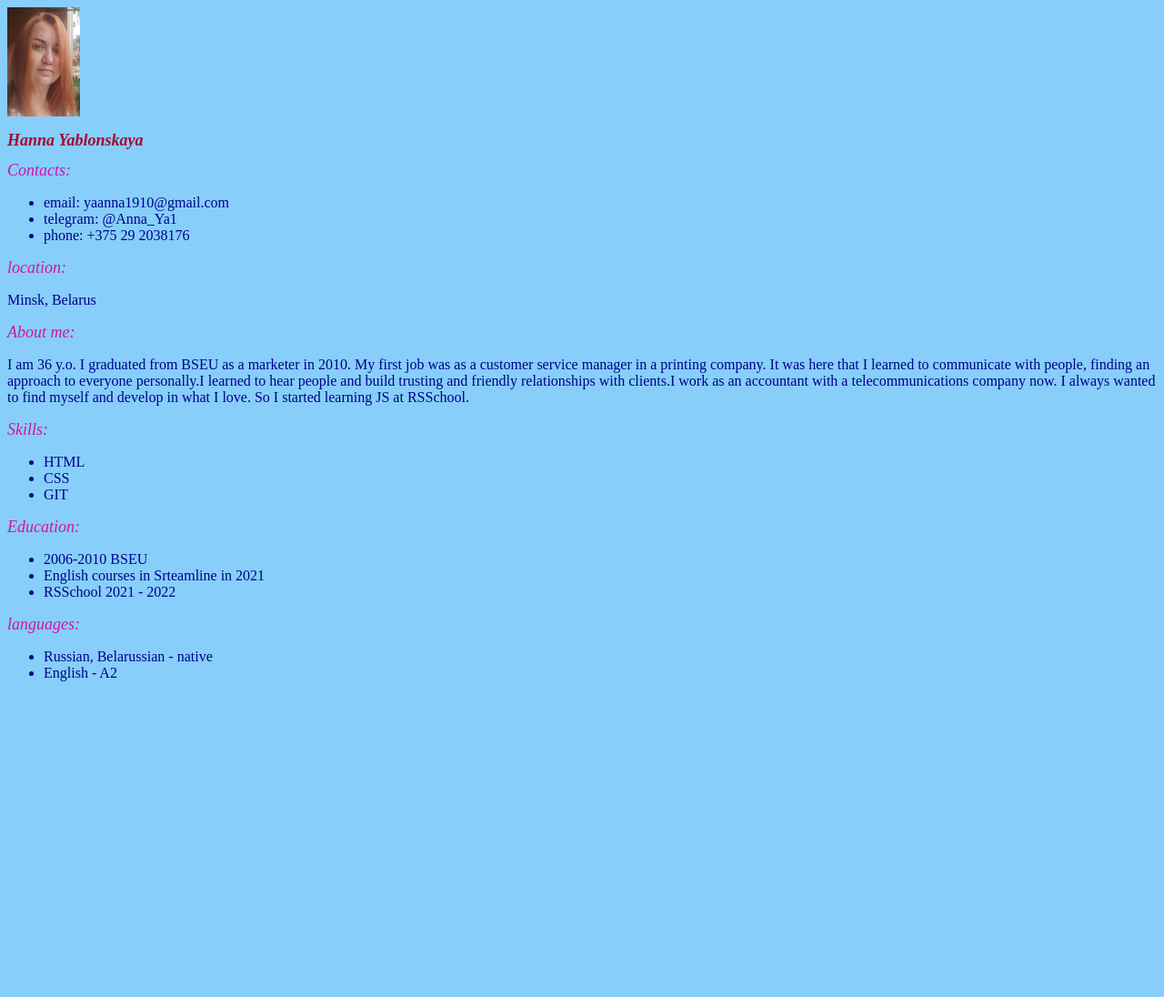
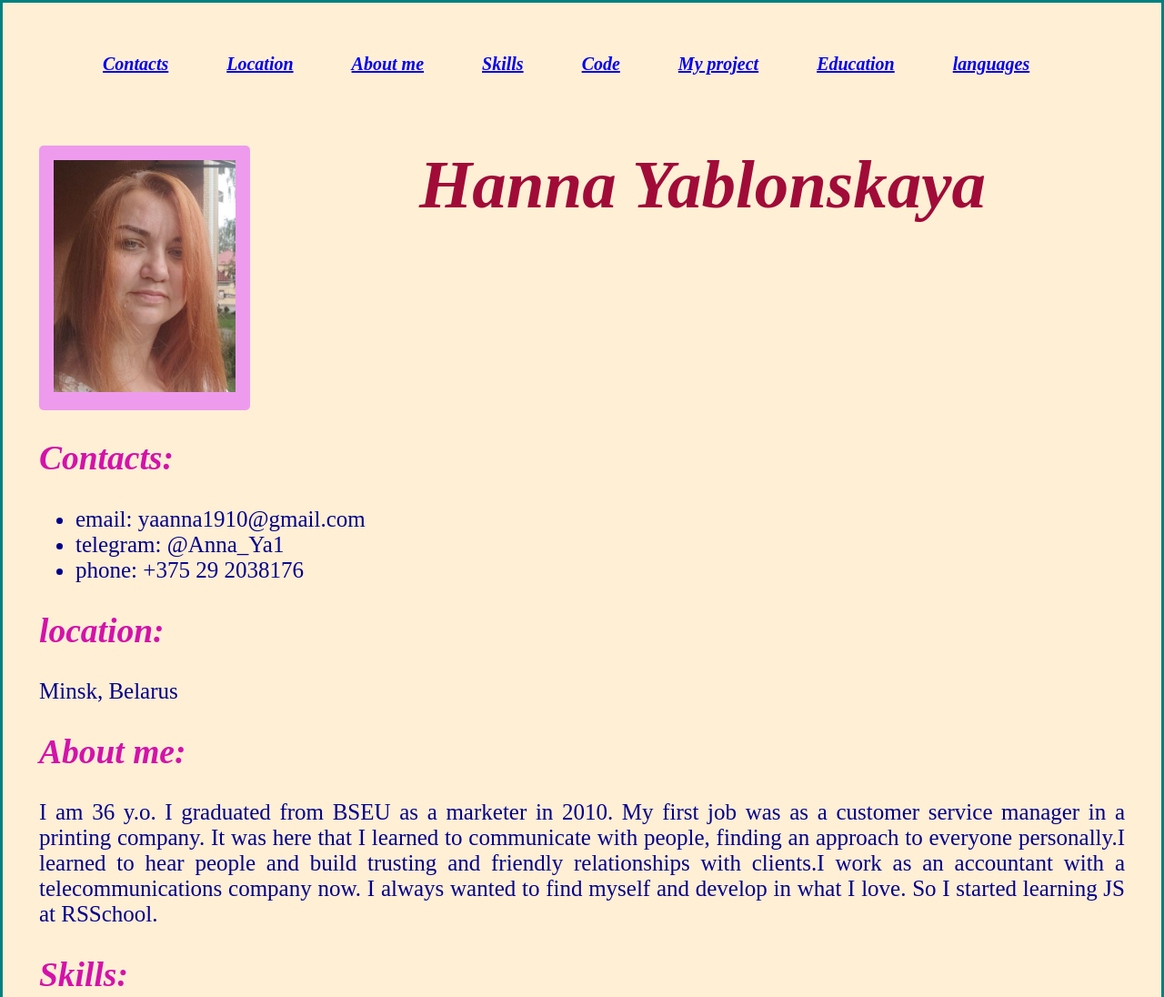
Before and after one commit to AnnYablonskaya/rsschool-cv1, a plain HTML site: page index.html in a window 1280 px wide. Shown: the top 1096 px of the page at 91% size. Before the commit the page ends 800 px from the top, so only its background shows below. Drawn offline with Linux system fonts and the light colour scheme.

Commit message:
init: add main files

```diff
--- a/index.html
+++ b/index.html
@@ -5,14 +5,32 @@
     <meta http-equiv="X-UA-Compatible" content="IE=edge">
     <meta name="viewport" content="width=device-width, initial-scale=1.0">
     <link rel="stylesheet" href="style.css">
+    <link rel="icon" href="assets/favicon.ico">
 </head>
 <body>
     <header>
-    <img src="1640855935733.jpg" alt="фото" width="80" height="120">
-    <h1 class="h1">Hanna Yablonskaya</h1>
+        <nav class="nav">
+        <ul>
+            <li class="nav-menu"><a href="#contacts">Contacts</a></li>
+            <li class="nav-menu"><a href="#location">Location</a></li>
+            <li class="nav-menu"><a href="#aboutme">About me</a></li>
+            <li class="nav-menu"><a href="#skills">Skills</a></li>
+            <li class="nav-menu"><a href="#code">Code</a></li>
+            <li class="nav-menu"><a href="#project">My project</a></li>
+            <li class="nav-menu"><a href="#education">Education</a></li>
+            <li class="nav-menu"><a href="#languages">languages</a></li>
+        </ul>
+        </nav>
+        <section class="me">
+           <div class="me1"><img src="1640855935733.jpg" alt="фото" width="200" height="255"></div>
+           <div class="h1"><h1>Hanna Yablonskaya</h1></div>
+        </section>
    </header>
    <main>
-<div class="h2">Contacts:</div>
+        <section id="contacts">
+            <div class="h2">
+               <h2>Contacts:</h2>
+            </div>
             <div class="contacts">
                 <ul>
                     <li>email: yaanna1910@gmail.com</li>
@@ -20,23 +38,55 @@
                     <li>phone: +375 29 2038176</li>
                 </ul>
             </div>
-<div class="h2">location:</div>
+        </section>
+        <section id="location">
+            <div class="h2">
+                 <h2>location:</h2>
+            </div>
             <div class="location">
                 <p>Minsk, Belarus</p>
             </div>
-<div class="h2">About me:</div>
+        </section>
+        <section id="aboutme">
+            <div class="h2">
+                <h2>About me:</h2>
+            </div>
             <div class ="aboutme">
                 <p>I am 36 y.o. I graduated from BSEU as a marketer in 2010. My first job was as a customer service manager in a printing company. It was here that I learned to communicate with people, finding an approach to everyone personally.I learned to hear people and build trusting and friendly relationships with clients.I work as an accountant with a telecommunications company now. I always wanted to find myself and develop in what I love. So I started learning JS at RSSchool.</p>
             </div>
-<div class="h2">Skills:</div>
+        </section>
+        <section id="skills">
+            <div class="h2">
+               <h2>Skills:</h2>
+            </div>
             <div class="skills">
                 <ul>
                     <li>HTML</li>
                     <li>CSS</li>
-   <li>GIT</li>
+                    <li>Git</li>
                 </ul>
             </div>
-<div class="h2">Education:</div>
+        </section>
+        <section id="code">
+            <div class="h2">
+                <h2>Code:</h2>
+            </div>
+                <code class="code">
+                console.log('Hello world!');
+                console.log('My name is Anna!');
+                </code>
+        </section>
+        <section id="project">
+            <div class="h2">
+                <h2>My project</h2>
+                <div class="project"><a href="https://github.com/AnnYablonskaya/rsschool-cv/blob/gh-pages/cv.md">  My CV </a>
+                </div>
+            </div>
+        </section>
+        <section id="education">
+            <div class="h2">
+                <h2>Education:</h2>
+            </div>
             <div class="education">
                 <ul>
                     <li> 2006-2010 BSEU</li>
@@ -44,13 +94,30 @@
                     <li>RSSchool 2021 - 2022 </li>
                 </ul>
             </div>
-<div class="h2">languages:</div>
+        </section>
+        <section id="languages">
+            <div class="h2">
+                <h2>languages:</h2>
+            </div>
             <div class="languages">
                 <ul>
-        <li>Russian, Belarussian - native  </li>
+                    <li>Russian - native  </li>
                     <li>English - A2 </li>
                 </ul>
             </div>
+        </section>
    </main>
+   <footer>
+        <div>
+            <a href="https://rs.school/js/"><img src="https://rs.school/images/rs_school_js.svg" alt="RSSchool" width="100" height="100"></a>
+        </div>
+        <div>
+          <h2> 2022</h2>
+        </div>
+        <div>
+           <a href="https://github.com/AnnYablonskaya/"><img src="1.png" alt="github" width="100" height="100"></a>
+        </div>
+
+    </footer>
 </body>
 </html>
--- a/style.css
+++ b/style.css
@@ -1,46 +1,91 @@
 body {
-    background-color: lightskyblue;
-}
-.h1 {
-    color: #a10b38;
-    font-size:large;
+    display: flex;
+    flex-direction:column;
+    background-color: papayawhip;
+    border: teal;
+    border-style:solid;
+    max-width: 1250px;
+    padding: 40px;
+    margin: 0 auto;
+    }
+.nav{
+    display: flex;
+    justify-content: space-between;
+    flex-direction:column;
+    padding-right: 40px;
+    max-width: 2000px;
+    }
+.nav-menu{
+    display: inline;
+    align-items: center;
+    width: 150px;
+    padding: 0 30px;
+    font-weight: bold;
+    font-size: 20px;
     font-style: italic;
     font-family: 'Times New Roman', Times, serif;
+    transition: .3s;
+    }
+.me1{
+    float: left;
+    margin-right: 15px;
+    border-radius: 5px;
+    background-color: rgb(238, 155, 238);
+    padding: 1em;
+    }
+.h1{
+
+    color: #a10b38;
+    font-size: 50px;
+    font-style: italic;
+    font-family: 'Times New Roman', Times, serif;
+    margin: 0 0 0 35%;
+
     }
 .h2 {
     color: #d412aa;
-    font-size:large;
+    font-size: 25px;
     font-style: italic;
     font-family: 'Times New Roman', Times, serif;
     }
 
 .contacts {
     color:darkblue;
-    font-size: medium;
+    font-size: 25px;
     font-family: 'Times New Roman', Times, serif;
 }
 .location {
     color:darkblue;
-    font-size: medium;
+    font-size: 25px;
     font-family: 'Times New Roman', Times, serif;
 }
 .aboutme {
     color:darkblue;
-    font-size: medium;
+    text-align:justify;
+    font-size: 25px;
     font-family: 'Times New Roman', Times, serif;
 }
 .skills{
+    width: 100%;
     color:darkblue;
-    font-size: medium;
+    font-size: 25px;
     font-family: 'Times New Roman', Times, serif;
 }
 .education{
     color:darkblue;
-    font-size: medium;
+    font-size: 25px;
     font-family: 'Times New Roman', Times, serif;
 }
 .languages {
     color:darkblue;
-    font-size: medium;
+    font-size: 25px;
     font-family: 'Times New Roman', Times, serif;
 }
+footer {
+    display: flex;
+    justify-content: space-between;
+    align-items: center;
+    text-align: center;
+    position: relative;
+    padding-bottom: 25px;
+}
```
Lines whose indentation alone changed are shown as unchanged.
